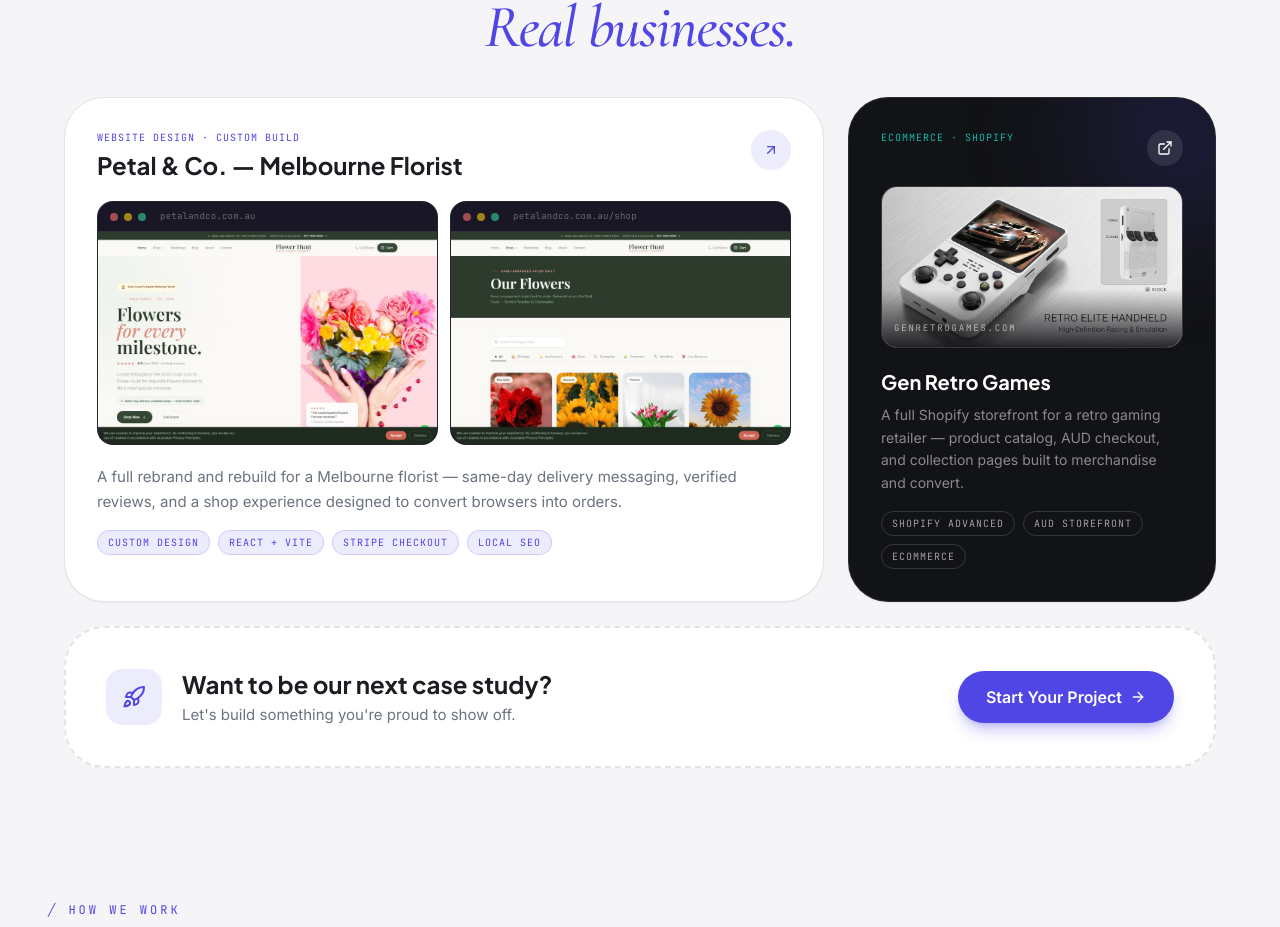
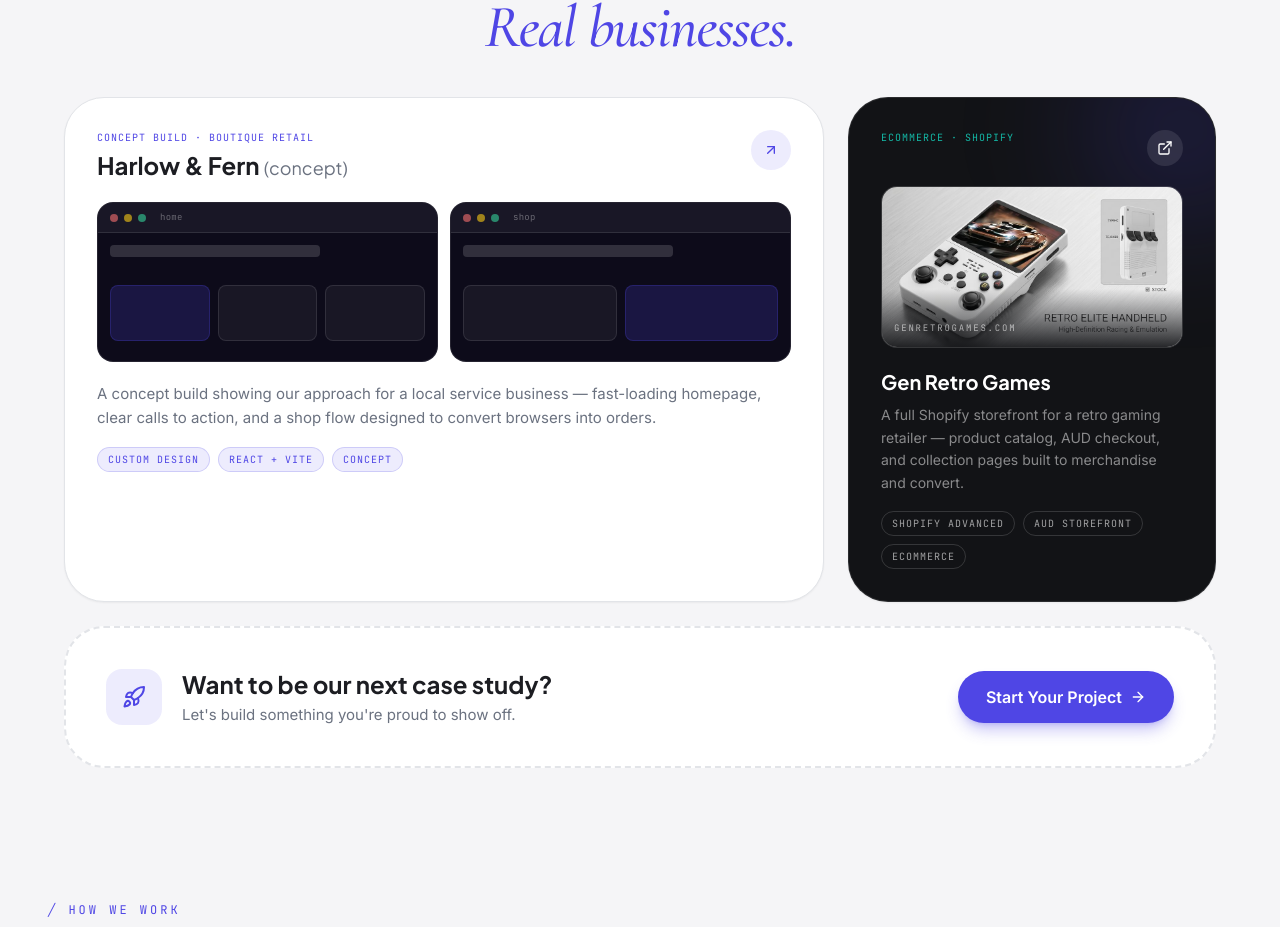
Before and after one commit to matthewelogan22-pixel/ontheedgee, a React (Vite) app: page / in a window 1280 px wide. Shown: the part 4533-5460 px from the top of the page. Built offline with nearby package versions, Linux system fonts and the light colour scheme.

Commit message:
Replace Flower Hunt portfolio example with a concept placeholder
Swap the real Petal & Co./Flower Hunt screenshots for a wireframe-style
concept card (Harlow & Fern) so the portfolio doesn't misrepresent a
non-client project as a real case study.

```diff
--- a/src/App.jsx
+++ b/src/App.jsx
@@ -111,11 +111,11 @@
 }
 
 /* ----------------------------------------------------------------
-   Browser Frame — wraps real site screenshots for the portfolio
----------------------------------------------------------------- */
-function BrowserFrame({ src, alt, label, className = '' }) {
+   Concept Frame — wireframe-style mockup for non-client examples
+---------------------------------------------------------------- */
+function ConceptFrame({ label, variant = 'home' }) {
   return (
-    <div className={`relative rounded-2xl overflow-hidden border border-white/10 bg-[#0d0b1a] ${className}`}>
+    <div className="relative rounded-2xl overflow-hidden border border-white/10 bg-[#0d0b1a] h-40">
       <div className="flex items-center gap-1.5 px-3 py-2 bg-white/5 border-b border-white/10">
         <span className="h-2 w-2 rounded-full bg-red-400/60" />
         <span className="h-2 w-2 rounded-full bg-yellow-400/60" />
@@ -124,8 +124,21 @@
           <span className="ml-2 font-mono text-[9px] text-white/35 truncate tracking-wide">{label}</span>
         )}
       </div>
-      <div className="max-h-64 overflow-hidden">
-        <img src={src} alt={alt} loading="lazy" className="w-full h-auto object-cover object-top" />
+      <div className="p-3">
+        <div className="h-3 w-2/3 rounded bg-white/15 mb-2" />
+        <div className="h-2 w-1/2 rounded bg-white/8 mb-3" />
+        {variant === 'home' ? (
+          <div className="grid grid-cols-3 gap-2">
+            <div className="h-14 rounded-lg bg-primary/20 border border-primary/25" />
+            <div className="h-14 rounded-lg bg-white/5 border border-white/10" />
+            <div className="h-14 rounded-lg bg-white/5 border border-white/10" />
+          </div>
+        ) : (
+          <div className="grid grid-cols-2 gap-2">
+            <div className="h-14 rounded-lg bg-white/5 border border-white/10" />
+            <div className="h-14 rounded-lg bg-primary/20 border border-primary/25" />
+          </div>
+        )}
       </div>
     </div>
   )
@@ -1330,29 +1343,29 @@
         </div>
 
         <div className="grid grid-cols-1 lg:grid-cols-3 gap-6">
-          {/* Flower Hunt — wide card, two screenshots */}
+          {/* Concept build — wireframe mockup, not a real client */}
           <article
             style={reveal(0).style}
             className={`work-card lg:col-span-2 relative bg-surface border border-divider rounded-5xl p-6 sm:p-8 hover:border-primary/40 shadow-sm hover:shadow-xl hover:shadow-primary/10 ${reveal(0).className}`}
           >
             <div className="flex items-start justify-between mb-5">
               <div>
-                <p className="font-mono text-[10px] uppercase tracking-widest text-primary mb-1">Website Design · Custom Build</p>
-                <h3 className="font-display font-bold text-2xl text-ink">Petal &amp; Co. — Melbourne Florist</h3>
+                <p className="font-mono text-[10px] uppercase tracking-widest text-primary mb-1">Concept Build · Boutique Retail</p>
+                <h3 className="font-display font-bold text-2xl text-ink">Harlow &amp; Fern <span className="text-muted font-normal text-lg">(concept)</span></h3>
               </div>
               <span className="hidden sm:flex h-10 w-10 rounded-full bg-primary/10 items-center justify-center flex-shrink-0">
                 <ArrowUpRight className="h-4 w-4 text-primary" />
               </span>
             </div>
             <div className="grid grid-cols-2 gap-3 mb-5">
-              <BrowserFrame src="/portfolio/flower-hunt-home.jpg" alt="Petal & Co. homepage" label="petalandco.com.au" />
-              <BrowserFrame src="/portfolio/flower-hunt-shop.jpg" alt="Petal & Co. shop page" label="petalandco.com.au/shop" />
+              <ConceptFrame label="home" variant="home" />
+              <ConceptFrame label="shop" variant="shop" />
             </div>
             <p className="text-muted text-[15px] leading-relaxed mb-4">
-              A full rebrand and rebuild for a Melbourne florist — same-day delivery messaging, verified reviews, and a shop experience designed to convert browsers into orders.
+              A concept build showing our approach for a local service business — fast-loading homepage, clear calls to action, and a shop flow designed to convert browsers into orders.
             </p>
             <div className="flex flex-wrap gap-2">
-              {['Custom Design', 'React + Vite', 'Stripe Checkout', 'Local SEO'].map((tag) => (
+              {['Custom Design', 'React + Vite', 'Concept'].map((tag) => (
                 <span key={tag} className="font-mono text-[10px] uppercase tracking-widest text-primary bg-primary/10 border border-primary/20 px-2.5 py-1 rounded-full">
                   {tag}
                 </span>
```
Also changed, not shown: public/portfolio/flower-hunt-home.jpg (deleted), public/portfolio/flower-hunt-shop.jpg (deleted).
